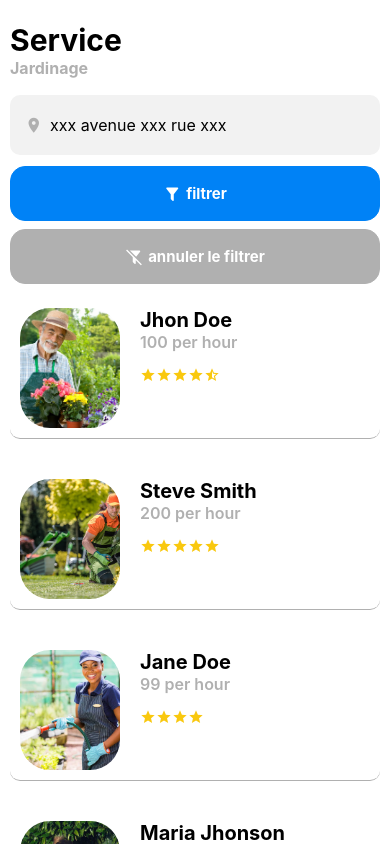
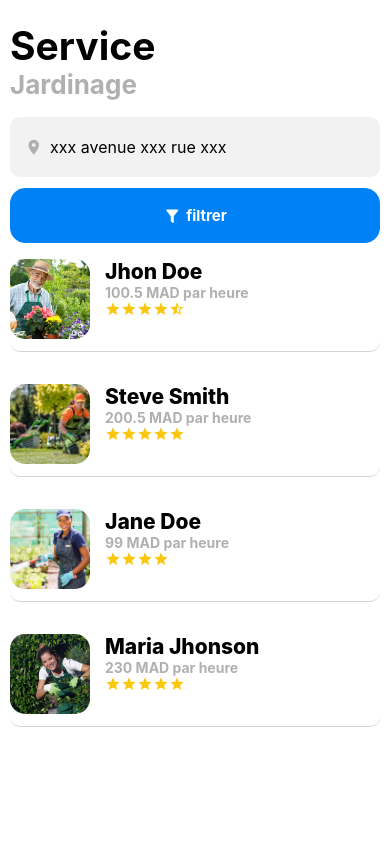
Before and after one commit to Ayman-shaim1/Home-Services, a React Native app: screen / in a window 390 px wide. Built offline with nearby package versions, Linux system fonts and the light colour scheme.

Commit message:
work on search filter

```diff
--- a/app/components/BottomModal.js
+++ b/app/components/BottomModal.js
@@ -21,8 +21,8 @@ const styles = StyleSheet.create({
         backgroundColor:colors.primary,
     },
     modalWrapper:{
-        paddingTop:10,
-        top:'50%',
+        paddingTop:5,
+        top:'45%',
         height:'100%',
         backgroundColor:colors.secondary,
         borderRadius:20,
@@ -40,7 +40,7 @@ const styles = StyleSheet.create({
     modalContent:{
         backgroundColor:colors.white,
         height:'100%',
-        padding:15,
+        padding:10,
         borderRadius:20,
     },
 });
--- a/app/components/Dropdown.js
+++ b/app/components/Dropdown.js
@@ -1,9 +1,108 @@
-import { Text, View } from "react-native";
+import React, { useState } from 'react';
+import { StyleSheet, Text, View } from 'react-native';
+import { Dropdown as RNDropdown } from 'react-native-element-dropdown';
+import AntDesign from '@expo/vector-icons/AntDesign';
 
-export default function Dropdown(){
-    return (
-        <View>
-            <Text>Hello</Text>
-        </View>
-    )
-}
+const data = [
+  { label: 'Item 1', value: '1' },
+  { label: 'Item 2', value: '2' },
+  { label: 'Item 3', value: '3' },
+  { label: 'Item 4', value: '4' },
+  { label: 'Item 5', value: '5' },
+  { label: 'Item 6', value: '6' },
+  { label: 'Item 7', value: '7' },
+  { label: 'Item 8', value: '8' },
+];
+
+const Dropdown = () => {
+  const [value, setValue] = useState(null);
+  const [isFocus, setIsFocus] = useState(false);
+
+  const renderLabel = () => {
+    if (value || isFocus) {
+      return (
+        <Text style={[styles.label, isFocus && { color: 'blue' }]}>
+          Dropdown label
+        </Text>
+      );
+    }
+    return null;
+  };
+
+  return (
+    <View style={styles.container}>
+      {renderLabel()}
+      <RNDropdown
+        style={[styles.dropdown, isFocus && { borderColor: 'blue' }]}
+        placeholderStyle={styles.placeholderStyle}
+        selectedTextStyle={styles.selectedTextStyle}
+        inputSearchStyle={styles.inputSearchStyle}
+        iconStyle={styles.iconStyle}
+        data={data}
+        search
+        maxHeight={200}
+        labelField="label"
+        valueField="value"
+        placeholder={!isFocus ? 'Select item' : '...'}
+        searchPlaceholder="Search..."
+        value={value}
+        onFocus={() => setIsFocus(true)}
+        onBlur={() => setIsFocus(false)}
+        onChange={item => {
+          setValue(item.value);
+          setIsFocus(false);
+        }}
+        renderLeftIcon={() => (
+          <AntDesign
+            style={styles.icon}
+            color={isFocus ? 'blue' : 'black'}
+            name="Safety"
+            size={20}
+          />
+        )}
+      />
+    </View>
+  );
+};
+
+export default Dropdown;
+
+const styles = StyleSheet.create({
+  container: {
+    backgroundColor: 'white',
+    padding: 16,
+  },
+  dropdown: {
+    height: 50,
+    borderColor: 'gray',
+    borderWidth: 0.5,
+    borderRadius: 8,
+    paddingHorizontal: 8,
+  },
+  icon: {
+    marginRight: 5,
+  },
+  label: {
+    position: 'absolute',
+    backgroundColor: 'white',
+    left: 22,
+    top: 8,
+    zIndex: 999,
+    paddingHorizontal: 8,
+    fontSize: 14,
+  },
+  placeholderStyle: {
+    fontSize: 16,
+  },
+  selectedTextStyle: {
+    fontSize: 16,
+  },
+  iconStyle: {
+    width: 20,
+    height: 20,
+  },
+  inputSearchStyle: {
+    height: 40,
+    fontSize: 16,
+  },
+});
--- a/app/components/EmployeItem.js
+++ b/app/components/EmployeItem.js
@@ -12,7 +12,9 @@ export default function EmployeItem({ employe }) {
                     <Text style={styles.name}>
                         {employe.name}
                      </Text>
-                    <Text style={styles.price}>{employe.price} per hour</Text>
+                    <Text style={styles.price}>
+                        {employe.price} MAD par heure
+                    </Text>
                     <Rating number={employe.rating} style={styles.rating}/>
                 </View>
             </View>
@@ -22,35 +24,33 @@ export default function EmployeItem({ employe }) {
 
 const styles = StyleSheet.create({
     container:{
-        marginTop:10,
         marginBottom:20,
-        paddingBottom:10,
         position:'relative',
         borderRadius:10,
-        padding:10,
-        borderBottomColor:colors.gray,
+        paddingVertical:12,
+        borderBottomColor:'lightgray',
         borderBottomWidth:1,
     },
     wrapper:{
         flexDirection:'row',
     },
     image:{
-        width:100,
-        height:120,
-        borderRadius:30,
+        width:80,
+        height:80,
+        borderRadius:15,
         resizeMode:'cover'
     },
     info:{
-        marginLeft:20,
+        marginLeft:15,
     },
     name:{
-        fontSize:20,
-        fontWeight:'700',
+        fontSize:21,
+        fontWeight:'800',
         color:colors.black,
     },
     price:{
-        fontSize:16,
-        fontWeight:'600',
+        fontSize:14,
+        fontWeight:'700',
         color:colors.gray
     },
     activities:{
@@ -64,7 +64,5 @@ const styles = StyleSheet.create({
         marginRight:5,
         width:160,
     },
-    rating:{
-       marginTop:15,
-    }
+
 })
--- a/app/components/Heading.js
+++ b/app/components/Heading.js
@@ -12,27 +12,27 @@ const styles = StyleSheet.create({
         marginVertical:10,
     },
     heading1: {
-      fontSize: 50,
+      fontSize: 55,
       fontWeight: 'bold',
     },
     heading2: {
-      fontSize:42,
+      fontSize:45,
       fontWeight: 'bold',
     },
     heading3: {
-      fontSize: 36,
+      fontSize: 39,
       fontWeight: 'bold',
     },
     heading4: {
-        fontSize: 30,
+        fontSize: 32,
         fontWeight: 'bold',
     },
     heading5: {
-        fontSize: 24,
+        fontSize: 26,
         fontWeight: 'bold',
     },
     heading6: {
-        fontSize: 16,
+        fontSize: 18,
         fontWeight: 'bold',
     },
   });
--- /dev/null
+++ b/app/components/Label.js
@@ -0,0 +1,13 @@
+import { StyleSheet, Text } from "react-native";
+import colors from "../config/colors";
+
+export default function Label({ text, color}){
+    return <Text style={[{color:colors[color]},styles.label]}>{text}</Text>
+}
+
+const styles = StyleSheet.create({
+    label:{
+        fontSize:16,
+        fontWeight:'400'
+    }
+})
--- a/app/components/index.js
+++ b/app/components/index.js
@@ -13,15 +13,13 @@ import EmployeItem from "./EmployeItem";
 import Rating from "./Rating";
 import Dropdown from "./Dropdown";
 import BottomModal from "./BottomModal";
-
-
-
-
+import Label from "./Label"
 
 
 export {
+    Label,
     BottomModal,
-    Dropdown,
+    Dropdown as Dropdown,
     Rating,
     EmployeItem,
     ImagePicker,
--- a/app/screens/EmployeListScreen.js
+++ b/app/screens/EmployeListScreen.js
@@ -1,20 +1,21 @@
 import React, { useState } from "react";
-import { StyleSheet, View,  FlatList, Modal, TouchableOpacity } from "react-native";
-import { BottomModal, Button, Diviser,  EmployeItem,  Heading,  TextInput } from "../components";
+import { StyleSheet, View,  FlatList, Text } from "react-native";
+import { BottomModal, Button,  Dropdown,  EmployeItem,  Heading,  Label,  TextInput } from "../components";
+import Slider from '@react-native-community/slider';
 import colors from "../config/colors";
 
 const EMPLOYES = [
     {
         id:1,
         name:'Jhon Doe',
-        price:100,
+        price:100.50,
         rating:4.5,
         image:require('../assets/emp1.jpeg')
     },
     {
         id:2,
         name:'Steve Smith',
-        price:200,
+        price:200.50,
         rating:5,
         image:require('../assets/emp2.jpeg')
     },
@@ -40,14 +41,22 @@ export default function EmployeListScreen(){
 
     return(
         <View style={styles.container}>
-            <Heading as="heading4" text={"Service"} style={{ marginBottom:-10 }}/>
-            <Heading as="heading6" text={"Jardinage"} color="gray"/>
+            <Heading as="heading3" text={"Service"} style={{ marginBottom:-10 }}/>
+            <Heading as="heading5" text={"Jardinage"} color="gray"/>
             <TextInput value={'xxx avenue xxx rue xxx'} icon={'map-marker'}/>
             <Button text={'filtrer'} icon={'filter'} color="primary" onPress={() =>  setShowFilterModal(true)}/>
-            <Button text={'annuler le filtrer'} icon={'filter-off'} color="gray"/>
             <BottomModal visible={showFilterModal} onClose={() => setShowFilterModal(false)}>
-                <Heading as="heading6" text={'Chercher avec filtre'}/>
-
+                <Heading as="heading5" text={'Chercher avec filtre'}/>
+                <Label text={"Filtrer par prix :"} />
+                <Slider
+                    style={{ width: '100%' }}
+                    minimumValue={0}
+                    maximumValue={100}
+                    thumbTintColor={colors.primary}
+                    minimumTrackTintColor={colors.primary}
+                    maximumTrackTintColor={colors.secondary}
+                />
+                <Dropdown/>
             </BottomModal>
             <FlatList
                 data={EMPLOYES}
@@ -60,24 +69,5 @@ export default function EmployeListScreen(){
 }
 
 const styles = StyleSheet.create({
-    modal:{
-        marginTop:'100%',
-    },
-    filterModal:{
-        top:'50%',
-        padding:15,
-        height:'100%',
-        backgroundColor:colors.white,
-        borderRadius:20,
-        // Shadow properties for iOS
-        shadowColor: '#000',
-        shadowOffset: { width: 0, height: 2 },
-        shadowOpacity: 0.3,
-        shadowRadius: 4,
-        // Elevation property for Android
-        elevation: 20,
-    },
-    closebutton:{
-        alignSelf:'flex-end'
-    }
+
 })
--- a/package.json
+++ b/package.json
@@ -8,6 +8,8 @@
     "web": "expo start --web --port 8082"
   },
   "dependencies": {
+    "@react-native-community/slider": "^4.4.4",
+    "@react-native-picker/picker": "2.4.10",
     "expo": "~49.0.15",
     "expo-camera": "~13.4.4",
     "expo-image-picker": "~14.3.2",
@@ -17,8 +19,8 @@
     "react": "18.2.0",
     "react-native": "0.72.6",
     "react-native-dropdown-picker": "^5.4.6",
-    "uuid": "^9.0.1",
-    "@react-native-picker/picker": "2.4.10"
+    "react-native-element-dropdown": "^2.10.1",
+    "uuid": "^9.0.1"
   },
   "devDependencies": {
     "@babel/core": "^7.20.0"
```
Also changed, not shown: 2 other files (tests, documents, lock files or other folders).
